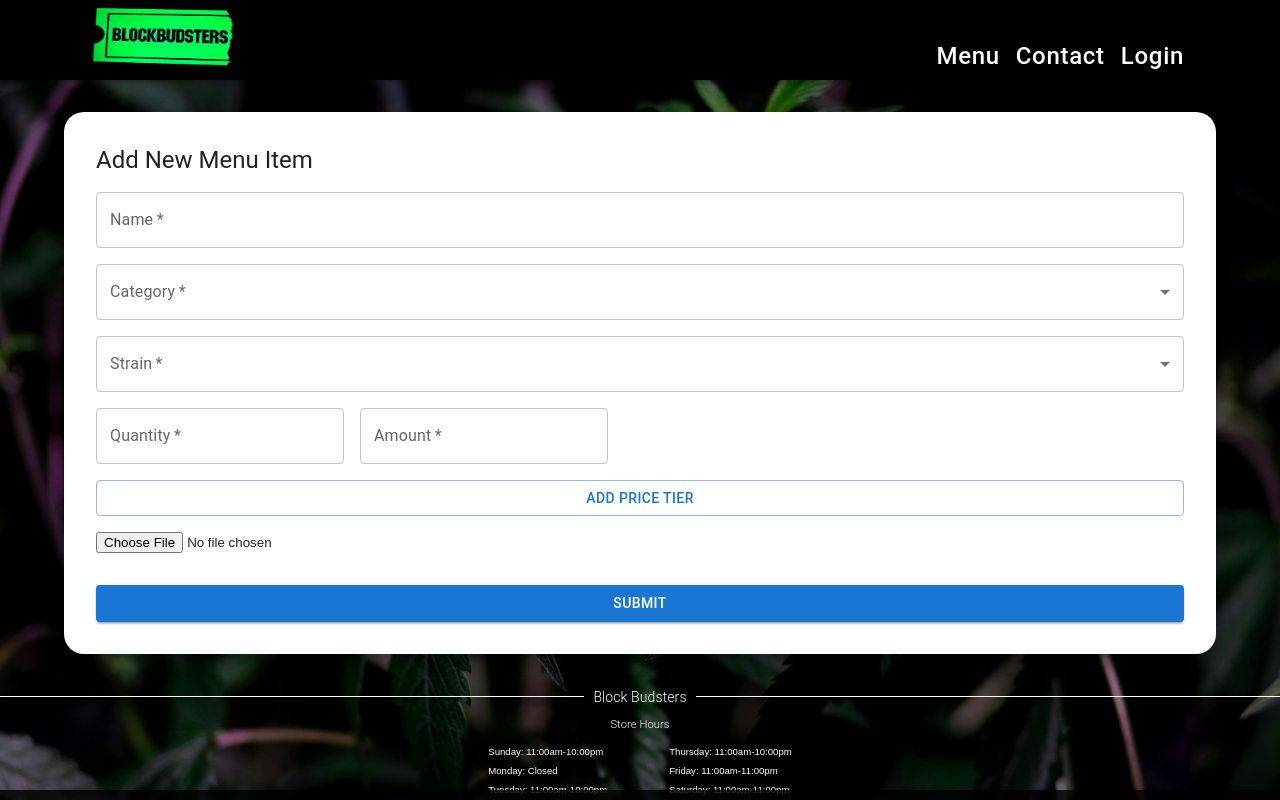
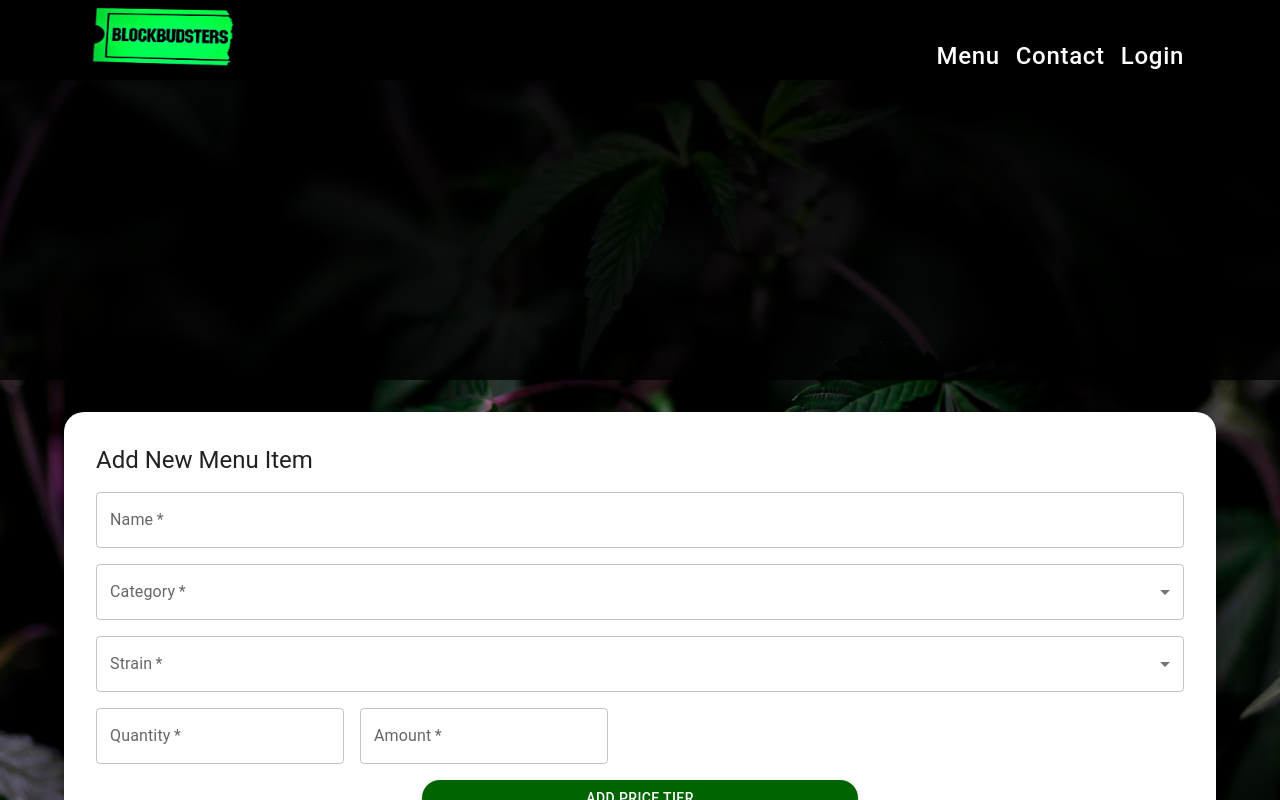
Before and after one commit to TimL94/BlockBudsters, a React (Vite) app in the folder client/: page /Inventory in a window 1280 px wide. Both pictures are taken after a click on the button "YES". Shown: the top 800 px of the page. Built offline with nearby package versions, Linux system fonts and the light colour scheme.

Commit message:
trying to get the debug console to work

```diff
--- a/client/src/components/debug.jsx
+++ b/client/src/components/debug.jsx
@@ -24,10 +24,9 @@ const DebugConsole = () => {
 
   return (
     <div style={{
-      position: 'fixed', bottom: 0, left: 0, right: 0,
-      maxHeight: '200px', overflowY: 'scroll',
+      maxHeight: '500px', overflowY: 'scroll',
       backgroundColor: 'rgba(0, 0, 0, 0.8)', color: 'white',
-      fontSize: '12px', zIndex: 9999, padding: '5px'
+      fontSize: '12px', padding: '5px', minHeight: '300px',
     }}>
       {logs.map((log, index) => (
         <div key={index}>{log}</div>
--- a/client/src/pages/Inventory.jsx
+++ b/client/src/pages/Inventory.jsx
@@ -22,8 +22,17 @@ const categories = [
 ];
 const strains = ["Indica", "Sativa", "Hybrid"];
 
+const buttonStyle = {
+  width: '40%',
+  m: 'auto',
+  borderRadius: 5,
+  backgroundColor: '#006400',
+  '&:hover': {
+    backgroundColor: '#004d00',
+  },
+};
+
 function Inventory() {
-  // Mutation should be updated to accept imageUrl as well.
   const [addMenuItem] = useMutation(ADD_MENU_ITEM);
   const [imageFile, setImageFile] = useState(null);
   const [priceInput, setPriceInput] = useState([{ quantity: "", amount: "" }]);
@@ -31,7 +40,7 @@ function Inventory() {
   const handleImageChange = async (e) => {
     const file = e.target.files[0];
 
-    if (file && file.type === "image/heic") {
+    if (file) {
       try {
         const jpegBlob = await heic2any({
           blob: file,
@@ -41,17 +50,15 @@ function Inventory() {
 
         const convertedFile = new File(
           [jpegBlob],
-          file.name.replace(/\.heic$/i, ".jpg"),
+          file.name.replace(/\.[^.]+$/, ".jpg"),
           { type: "image/jpeg" }
         );
 
         setImageFile(convertedFile);
       } catch (err) {
-        console.error("HEIC conversion failed:", err);
-        alert("Failed to convert HEIC image. Please try another file.");
+        console.error("Image conversion failed:", err);
+        alert("Failed to convert image. Please try another file.");
       }
-    } else {
-      setImageFile(file);
     }
   };
 
@@ -65,7 +72,6 @@ function Inventory() {
     setPriceInput([...priceInput, { quantity: "", amount: "" }]);
   };
 
-  // Function to upload the image using our REST endpoint
   const uploadImageToCloudinary = async (file) => {
     const formData = new FormData();
     formData.append("file", file);
@@ -96,13 +102,11 @@ function Inventory() {
         amount: parseFloat(p.amount)
       }));
 
-      // Upload image to Cloudinary and get its URL
       let imageUrl = "";
       if (imageFile) {
         imageUrl = await uploadImageToCloudinary(imageFile);
       }
 
-      // Call GraphQL mutation passing the imageUrl along with other data
       const { data } = await addMenuItem({
         variables: {
           name,
@@ -165,7 +169,7 @@ function Inventory() {
               />
             </Box>
           ))}
-          <Button variant="outlined" onClick={addPriceField}>
+          <Button variant="contained" onClick={addPriceField} sx={buttonStyle}>
             Add Price Tier
           </Button>
           <input
@@ -174,7 +178,7 @@ function Inventory() {
             onChange={handleImageChange}
             required
           />
-          <Button type="submit" variant="contained" sx={{ mt: 2 }}>
+          <Button type="submit" variant="contained" sx={{ ...buttonStyle, mt: 2 }}>
             Submit
           </Button>
         </Box>
```
